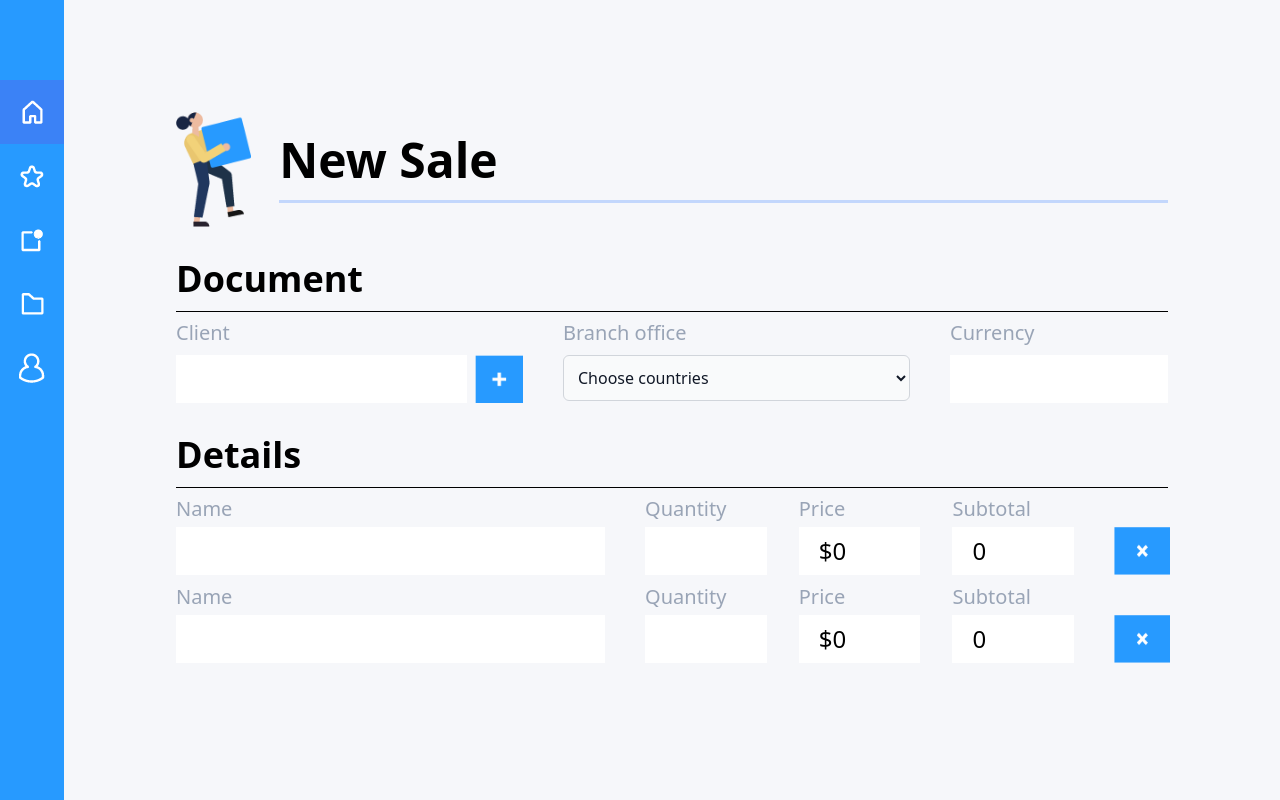
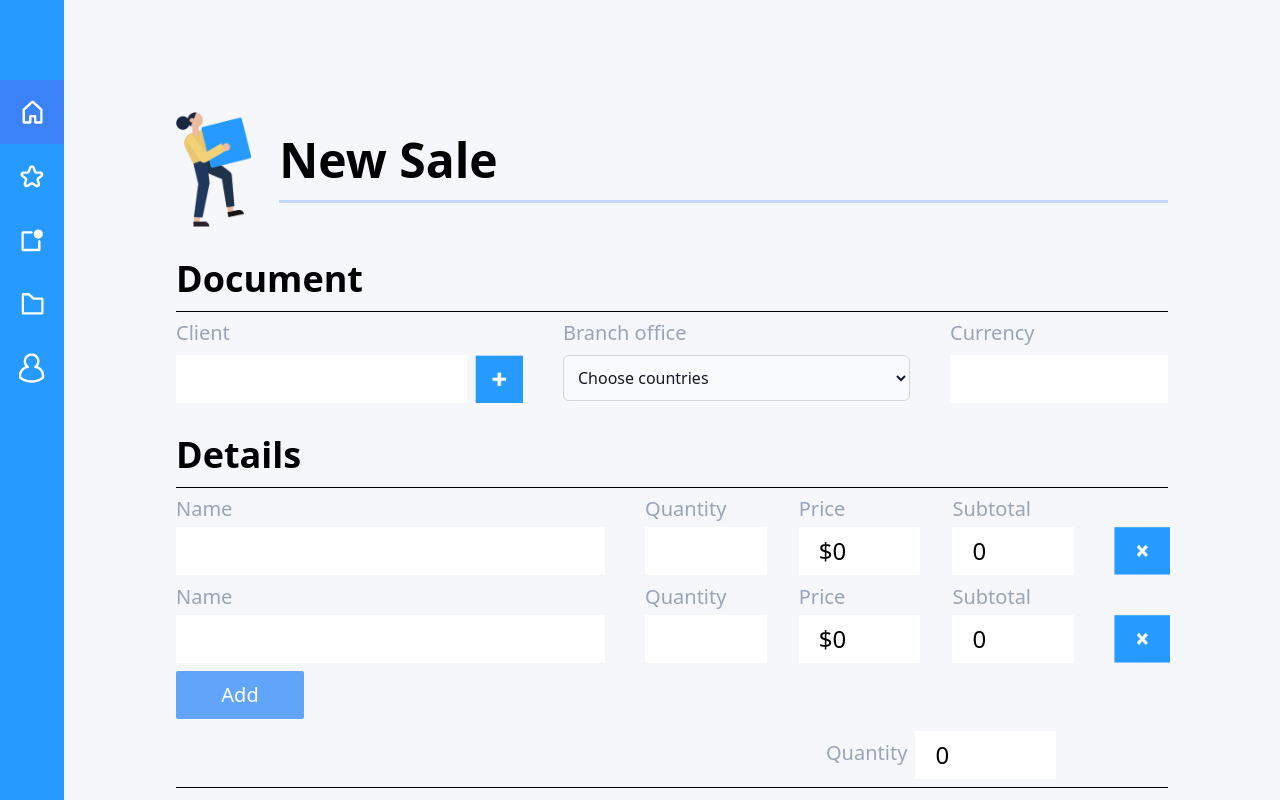
Before and after one commit to rom213/ventas, a Next.js app: page /admin in a window 1280 px wide. Built offline with nearby package versions, Linux system fonts and the light colour scheme.

Commit message:
venta total subtotal

```diff
--- a/src/app/admin/layout.tsx
+++ b/src/app/admin/layout.tsx
@@ -13,7 +13,7 @@ export default function RootLayout({
                 <div>
                     <Sidebar />
                 </div>
-                <div className="h-full w-full bg-[#f6f7fa]">
+                <div className=" w-full bg-[#f6f7fa] overflow-auto">
                     {children}
                 </div>
             </div>
--- a/src/components/admin/sale/Details.tsx
+++ b/src/components/admin/sale/Details.tsx
@@ -2,7 +2,7 @@
 
 import { useEffect, useState } from "react";
 import close from "../../../images/Recurso 15.png";
-import { SaleStore } from "@/store/sale";
+import { detalleVenta, SaleStore } from "@/store/sale";
 import { ProductStore } from "@/store/product";
 import { Product } from "@/types/product";
 
@@ -13,7 +13,9 @@ const Details = () => {
   const [searchKey, setSearchKey] = useState("");
   const [render, setRender] = useState(0);
   const [products, setProducts] = useState<Product[]>([]);
-  const [activeDetailIndex, setActiveDetailIndex] = useState<number | null>(null);
+  const [activeDetailIndex, setActiveDetailIndex] = useState<number | null>(
+    null
+  );
 
   useEffect(() => {
     if (searchKey !== "") {
@@ -34,25 +36,31 @@ const Details = () => {
     setSearchKey("");
   };
 
-
-
-  const mathPriceForDetail=(quantity:string, index:number)=>{
+  const mathPriceForDetail = (quantity: string, index: number) => {
     saleStore.detalles[index] = {
       ...saleStore.detalles[index],
-      cantidad:Number(quantity),
-      subtotal:Number(quantity)*saleStore.detalles[index].precio_unitario
+      cantidad: Number(quantity),
+      subtotal: Number(quantity) * saleStore.detalles[index].precio_unitario,
     };
-    setRender(render+1)
-  }
+    saleStore.sale.monto_total = saleStore.detalles.reduce(
+      (total, detalle) => total + detalle.subtotal,
+      0
+    );
+    setRender(render + 1);
+  };
 
   const handleDeleteDetail = (index: number) => {
-    if (saleStore.detalles.length>1) {
-        saleStore.detalles.splice(index, 1);
+    if (saleStore.detalles.length > 1) {
+      saleStore.detalles.splice(index, 1);
     }
 
-    setRender(render+1)
+    setRender(render + 1);
   };
 
+  const newDetail = () => {
+    saleStore.detalles.push(detalleVenta);
+    setRender(render + 1);
+  };
 
   return (
     <div className="space-y-2">
@@ -80,14 +88,17 @@ const Details = () => {
                 />
               </div>
               {searchKey !== "" && activeDetailIndex === index && (
-                <div className="w-full bg-[#279aff] absolute max-h-[300px] overflow-auto rounded-b-lg">
+                <div
+                  className="w-full bg-[#279aff] absolute max-h-[300px] overflow-auto rounded-b-lg shadow-lg z-50"
+                  style={{ top: "100%", left: 0 }}
+                >
                   {products.length === 0 && (
                     <div className="w-full text-center text-white">
                       Not found product
                     </div>
                   )}
                   {products.length !== 0 && (
-                    <div className="grid gap-[1px] text-2x ">
+                    <div className="grid gap-[1px] text-2x">
                       {products.map((product) => (
                         <div
                           onClick={() => handleSelectProduct(product)}
@@ -109,7 +120,11 @@ const Details = () => {
                 Quantity
               </label>
               <div>
-                <input onChange={(e)=>{mathPriceForDetail(e.target.value, index)}} type="number"  className="outline-none h-12 text-2xl px-5 w-full" />
+                <input
+                  onChange={(e) => mathPriceForDetail(e.target.value, index)}
+                  type="number"
+                  className="outline-none h-12 text-2xl px-5 w-full"
+                />
               </div>
             </div>
             <div className="space-y-1 w-full">
@@ -117,7 +132,10 @@ const Details = () => {
                 Price
               </label>
               <div>
-                <input value={`$${detalle.precio_unitario}`} className="outline-none h-12 text-2xl px-5 w-full" />
+                <input
+                  value={`$${detalle.precio_unitario}`}
+                  className="outline-none h-12 text-2xl px-5 w-full"
+                />
               </div>
             </div>
             <div className="space-y-1 w-full">
@@ -125,18 +143,49 @@ const Details = () => {
                 Subtotal
               </label>
               <div>
-                <input value={detalle.subtotal} className="outline-none h-12 text-2xl px-5 w-full" />
+                <input
+                  value={detalle.subtotal}
+                  className="outline-none h-12 text-2xl px-5 w-full"
+                />
               </div>
             </div>
           </div>
           <div className="flex items-end w-14 cursor-pointer">
-              {
-                saleStore.detalles.length>1 &&   <img onClick={()=>handleDeleteDetail(index)} className="h-12" src={close.src} alt="Close" />
-              }
-
+            {saleStore.detalles.length > 1 && (
+              <img
+                onClick={() => handleDeleteDetail(index)}
+                className="h-12"
+                src={close.src}
+                alt="Close"
+              />
+            )}
           </div>
         </div>
       ))}
+
+      <div className="w-full grid gap-2">
+        <div
+          onClick={() => newDetail()}
+          className="w-32 h-12 bg-blue-400 text-white text-xl flex items-center justify-center cursor-pointer rounded-sm"
+        >
+          Add
+        </div>
+        <div className="w-full flex justify-end px-28">
+          <div className="space-y-1 flex items-center gap-2 w-[230px]">
+            <label className="block text-xl font-medium text-[#99a4b6]">
+              Quantity
+            </label>
+            <div>
+              <input
+                value={saleStore.sale.monto_total}
+                type="number"
+                className="outline-none h-12 text-2xl px-5 w-full"
+              />
+            </div>
+          </div>
+        </div>
+        <div className="w-full h-[1px] bg-black"></div>
+      </div>
     </div>
   );
 };
--- a/src/store/sale.ts
+++ b/src/store/sale.ts
@@ -6,7 +6,7 @@ interface SaleStore {
   path: string;
   sale: Venta;
   sales: [] | Venta[];
-  detalles: [] | DetalleVenta[]
+  detalles:  DetalleVenta[]
   saveSale: () => void;
   allSales: () => void;
   findSales: (ven_id: number) => Promise<{ sales: Venta[] }>;
@@ -23,7 +23,7 @@ const dataTem: Venta = {
   vendedor_id: 0,
 };
 
-const detalleVenta:DetalleVenta={
+export const detalleVenta:DetalleVenta={
   cantidad:0,
   precio_unitario:0,
   producto_id:0,
```
